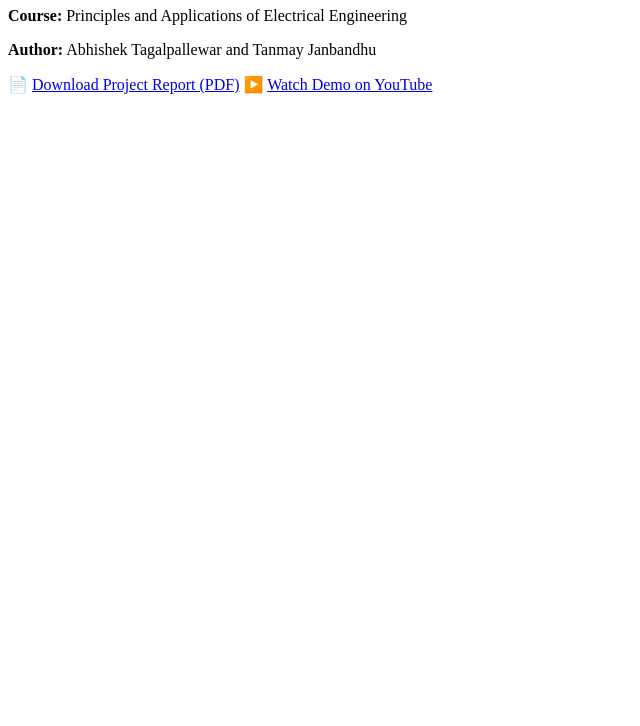
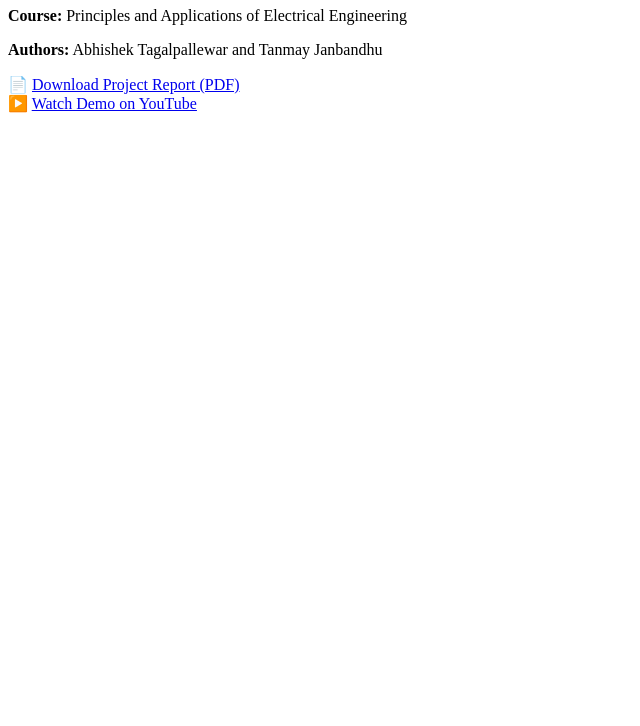
Before and after one commit to TagalpallewarAbhishek/smart-fan-project, a plain HTML site: page index.html in a window 1280 px wide. Shown: the part 74-800 px from the top of the page, without its empty margins (0-640 px from the left). Drawn offline with Linux system fonts and the light colour scheme.

Commit message:
Update index.html

```diff
--- a/index.html
+++ b/index.html
@@ -6,9 +6,9 @@
   <body>
     <h1>🌬️ Smart Servo-Controlled Fan</h1>
     <p><strong>Course:</strong> Principles and Applications of Electrical Engineering</p>
-    <p><strong>Author:</strong> Abhishek Tagalpallewar and Tanmay Janbandhu</p>
+    <p><strong>Authors:</strong> Abhishek Tagalpallewar and Tanmay Janbandhu</p>
     <p>
-      📄 <a href="Smart-fan_project.pdf" target="_blank">Download Project Report (PDF)</a>
+      📄 <a href="Smart-fan_project.pdf" target="_blank">Download Project Report (PDF)</a><br>
       ▶️ <a href="https://www.youtube.com/watch?v=Jlj0bdFmKSY" target="_blank">Watch Demo on YouTube</a>
     </p>
   </body>
```
